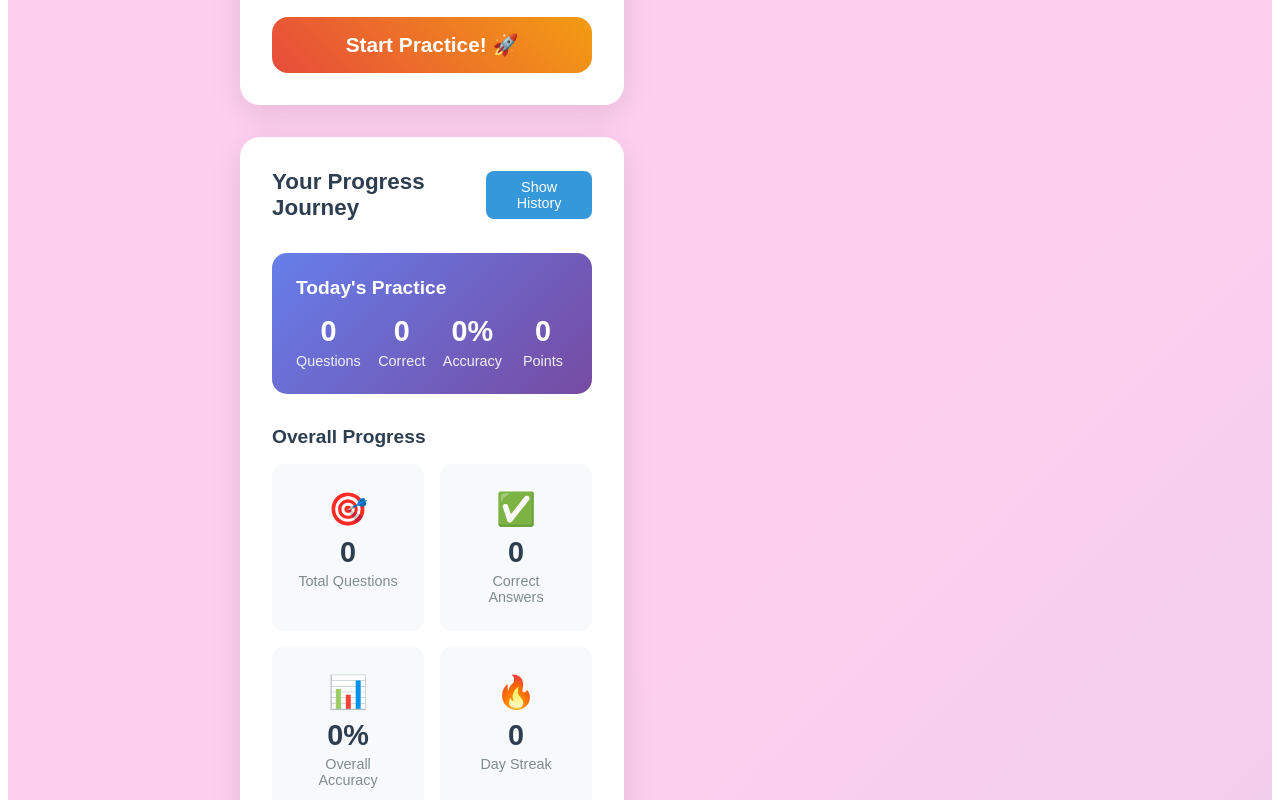
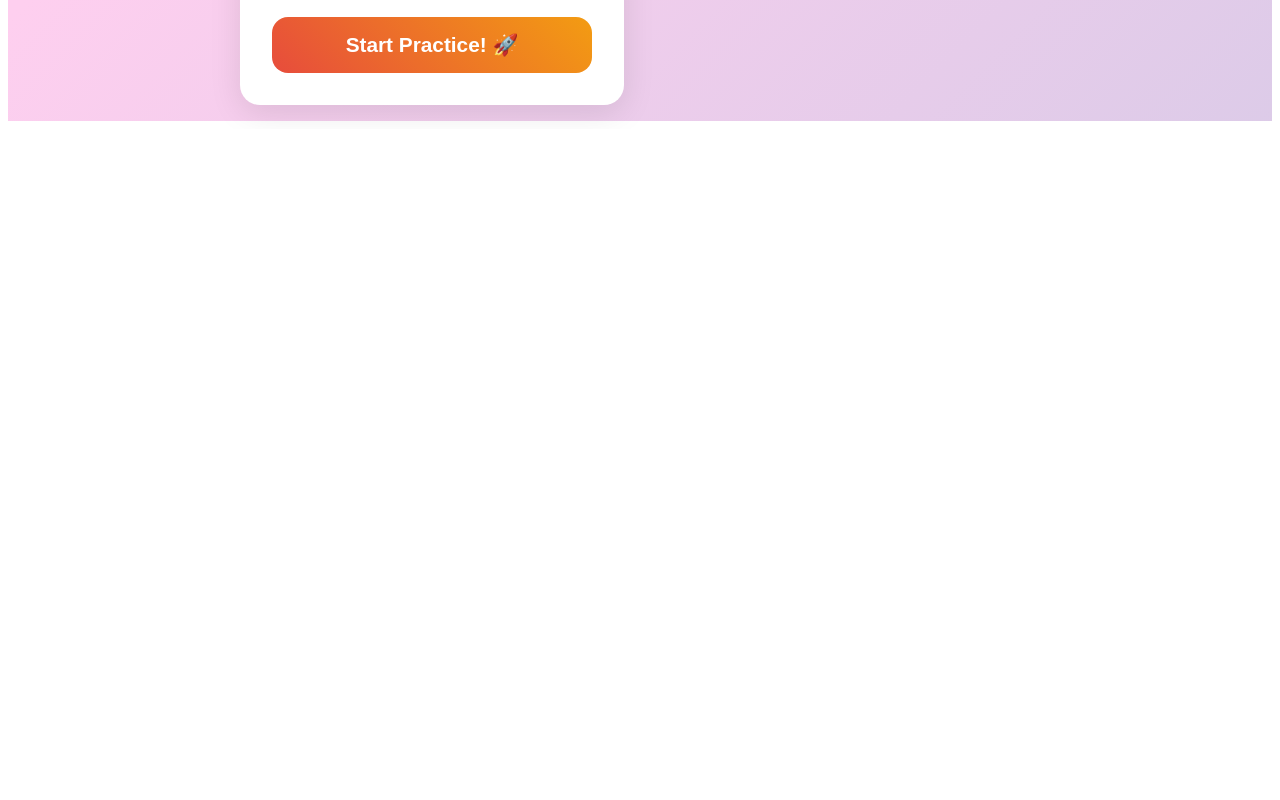
Before and after one commit to billonline33/copilotai, a Next.js app in the folder src/: page /math-practice in a window 1280 px wide. Shown: the part 1000-1800 px from the top of the page. After the commit the page ends 1129 px from the top, so only its background shows below. Built offline with nearby package versions, Linux system fonts and the light colour scheme.

Commit message:
Hide Progress tracker on landing page

```diff
--- a/src/app/math-practice/page.tsx
+++ b/src/app/math-practice/page.tsx
@@ -541,7 +541,7 @@ export default function MathPracticePage() {
           </section>
 
           {/* Progress Tracker on settings page */}
-          <ProgressTracker currentSession={sessionStats} />
+          {/* <ProgressTracker currentSession={sessionStats} /> */}
         </div>
       ) : null}
 
```
